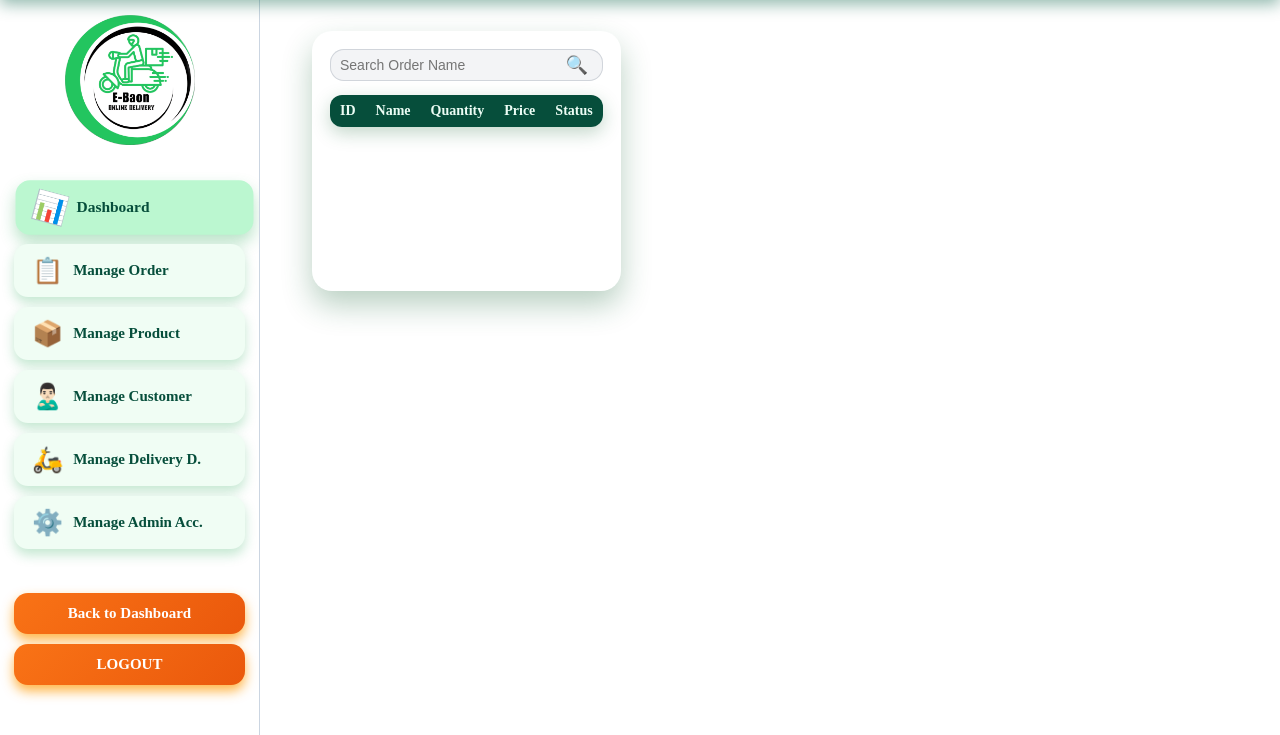
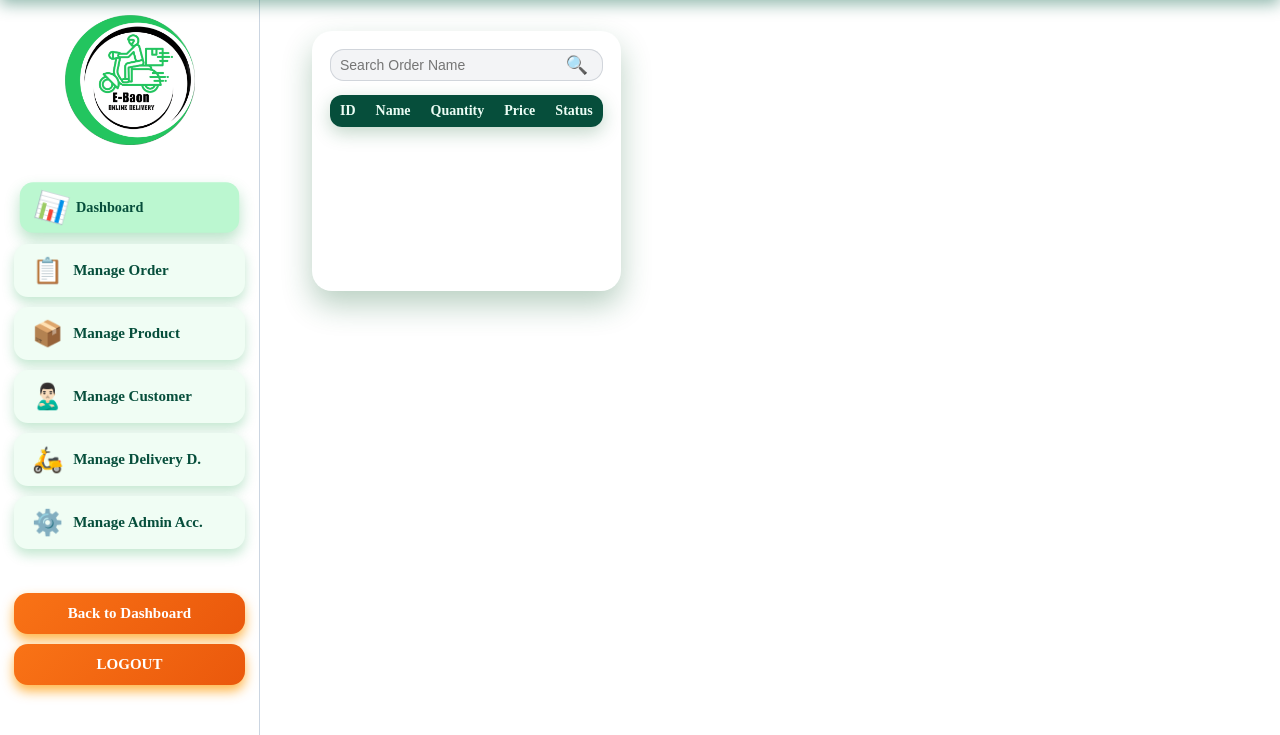
Before and after one commit to AndreiOchangco/E-Baon_Online-Delivery-System, a PHP site: page /Body/Admin/Admin_ManageOrder.php in a window 1280 px wide, with the pointer over the restyled element. Shown: the part 65-800 px from the top of the page. Run offline with PHP 8.4, Linux system fonts and the light colour scheme; a user stored in the database is signed in; lists and menus that the app fills with data are empty.

Commit message:
small details

```diff
--- a/Css/Admin.css
+++ b/Css/Admin.css
@@ -140,6 +140,7 @@
     background: #bbf7d0;
     transform: translateX(5px) scale(1.03);
     box-shadow: 0px 8px 16px rgba(22, 163, 74, 0.3);
+    transform: scale(0.95);
 }
 
 .admin-menu-item-icon {
```
